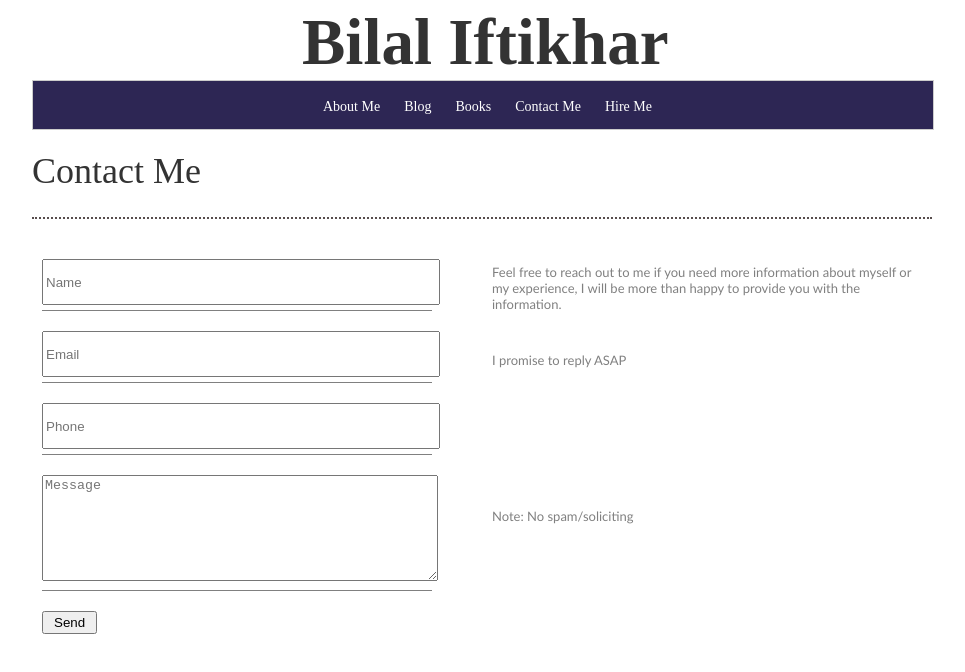
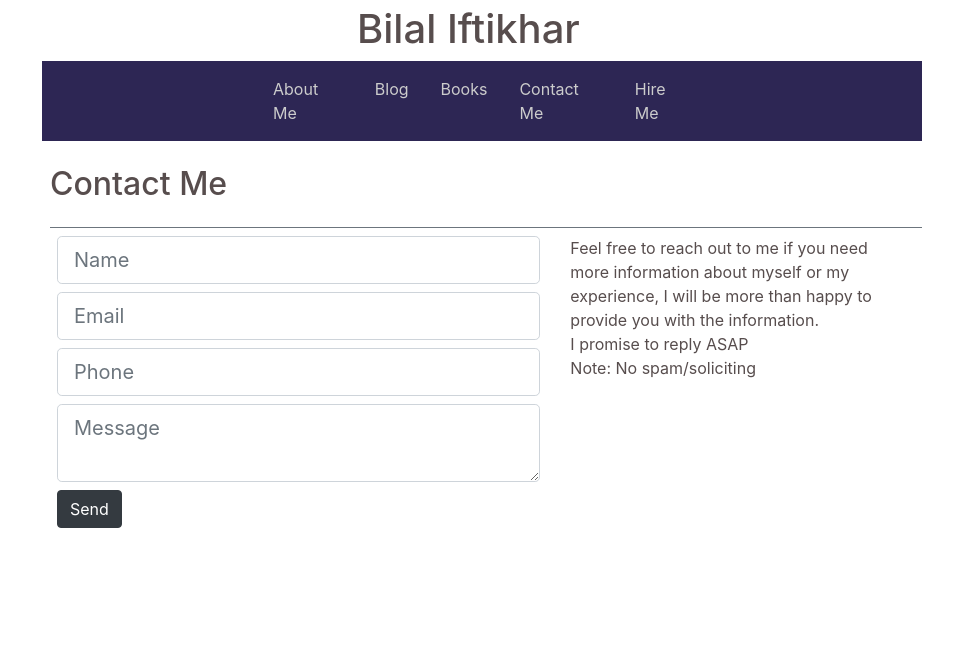
Before and after one commit to biftikhar/Bilal, a plain HTML site: page my webpage/contact.html in a window 1280 px wide. Shown: the whole page, without its empty margins (158-1123 px from the left). Drawn offline with nearby package versions, Linux system fonts and the light colour scheme.

Commit message:
We add bootstrap and convert html file to use it

```diff
--- a/my webpage/contact.html
+++ b/my webpage/contact.html
@@ -1,59 +1,63 @@
 <!DOCTYPE html>
 <html>
     <head>
-        <link rel="stylesheet" href="css/styles.css">
-
-        <title>Contact me</title>
+        <link rel="stylesheet" href="https://stackpath.bootstrapcdn.com/bootstrap/4.4.1/css/bootstrap.min.css" integrity="sha384-Vkoo8x4CGsO3+Hhxv8T/Q5PaXtkKtu6ug5TOeNV6gBiFeWPGFN9MuhOf23Q9Ifjh" crossorigin="anonymous">
+        <link rel="stylesheet" href="./css/styles.css">
+        <title>My Web Page</title>
     </head>
     <body>
         <div class="header">
-            <h1>Bilal Iftikhar</h1>
+            <h1 class="mx-auto" style="width: 250px;">Bilal Iftikhar</h1>
         </div>
-        <div class="navbar">
-            <ul class="navbar-items">
-                <li class="menu-item">
-                    <a href="./index.html">About Me</a>
+        <div class="navbar" style="background-color: #2d2654;">
+            <ul class="navbar-nav bd-navbar-nav flex-row mx-auto" style="width: 450px;">
+                <li class="nav-item px-3">
+                    <a class="nav-link" style="color: #ccc;" href="./index.html">About Me</a>
                 </li>
-                <li class="menu-item">
-                    <a href="www.google.com">Blog</a>
+                <li class="nav-item px-3">
+                    <a class="nav-link" style="color: #ccc;" href="www.google.com">Blog</a>
                 </li>
-                <li class="menu-item">
-                    <a href="www.google.com">Books</a>
+                <li class="nav-item px-3">
+                    <a class="nav-link" style="color: #ccc;" href="www.google.com">Books</a>
                 </li>
-                <li class="menu-item">
-                    <a href="./contact.html">Contact Me</a>
+                <li class="nav-item px-3">
+                    <a class="nav-link" style="color: #ccc;" href="./contact.html">Contact Me</a>
                 </li>
-                <li class="menu-item">
-                    <a href="www.google.com">Hire Me</a>
+                <li class="nav-item px-3">
+                    <a class="nav-link" style="color: #ccc;" href="www.google.com">Hire Me</a>
                 </li>
             </ul>
         </div>
-        <h2>Contact Me</h2>
-        <div class="main1">
-            <span>
+        <h2 class="ml-2 py-4 border-bottom border-secondary">Contact Me</h2>
+        <div class="container-fluid">
+            <div class="row">
+                <div class="col-7" >
+
                     <form>
-                    <div class="name">
-                        <input type="text" id="name" placeholder="Name">
+                        <div class="name input-group input-group-lg mb-2">
+                            <input type="text" id="name" placeholder="Name" class="form-control">
                         </div>
-                    <div class="email">
-                        <input type="text" id="email" placeholder="Email">
+                        <div class="email input-group input-group-lg mb-2">
+                            <input type="text" id="email" placeholder="Email" class="form-control">
                         </div>
-                    <div class="phone">
-                        <input type="text" id="phone" placeholder="Phone">
+                        <div class="phone input-group input-group-lg mb-2">
+                            <input type="text" id="phone" placeholder="Phone" class="form-control">
                         </div>
-                    <div class="message">
-                        <textarea type="text" id="message" placeholder="Message" class="input-msg"></textarea>
+                        <div class="message input-group input-group-lg mb-2">
+                            <textarea type="text" id="message" placeholder="Message" class="input-msg form-control"></textarea>
                         </div>
                     </form>
-                <button class="send">Send</button>
-            </span>
-            <span>
+                    <button type="button" class="btn btn-dark">Send</button>
+
+                </div>
+                <div class= "col-5">
                     <div class="intouch"></divclass>Feel free to reach out to me if you need more information about myself or my experience,
                         I will be more than happy to provide you with the information.
                     </div>
                     <div class="reply">I promise to reply ASAP</div>
                     <div class="note">Note: No spam/soliciting </div>
-            </span>
+                </div>
+            </div>
         </div>
     </body>
 </html>
--- a/my webpage/css/styles.css
+++ b/my webpage/css/styles.css
@@ -1,4 +1,4 @@
-p {
+/*p {
 
     padding-bottom: 10px;
     margin-top: 5px;
@@ -189,3 +189,15 @@ body{
     padding-bottom: 0px;
     width: 900px;
 }
+
+
+*/
+
+
+body{
+    margin: 0px auto;
+    padding:5px 10px;
+    color: #574d4d;
+    width:900px;
+    /*background-color: #eee;*/
+}
```
Also changed, not shown: my webpage/index.html (+27 -26 lines). Lines whose indentation alone changed are shown as unchanged.
